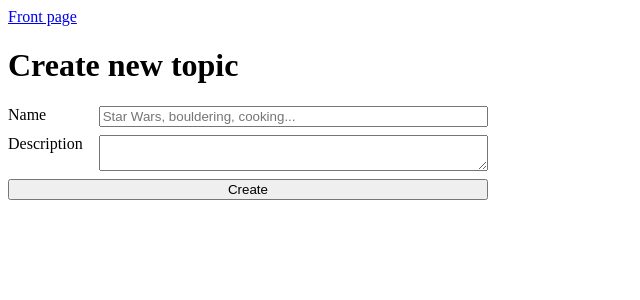
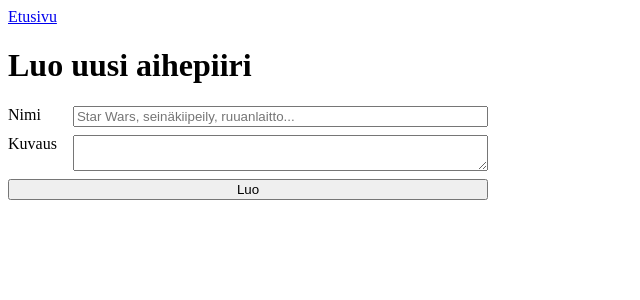
Before and after one commit to Eldemarkki/keskustelusovellus, a Flask app: page /new-topic in a window 1280 px wide. Shown: the top 300 px of the page, without its empty margins (0-640 px from the left). Run offline with Flask 3, Linux system fonts and the light colour scheme; the visitor is signed in with stand-in values (Sample User, id 1).

Commit message:
feat: translate all texts to Finnish

```diff
--- a/routes.py
+++ b/routes.py
@@ -97,17 +97,17 @@ def new_topic_post():
 
         name = request.form.get("name", "")
         if not re.match("^[a-zA-Z0-9]+(?: [a-zA-Z0-9]+)*$", name):
-            errors.append("Topic name must only have alphanumeric characters (a-z, A-Z, 0-9) and no consecutive spaces.")
+            errors.append("Aiheen nimessä tulee olla ainoastaan alfanumeerisia merkkejä (a-z, A-Z, 0-9) eikä siinä saa olla peräkkäisiä välilyöntejä.")
 
         if len(name) <= 0 or len(name) > 100:
-            errors.append("Topic name must be 1-100 characters long.")
+            errors.append("Aiheen nimeen tulee olla 1-100 merkkiä pitkä.")
 
         description = request.form.get("description", None)
         if len(description) > 500:
-            errors.append("Description must not be longer than 500 characters")
+            errors.append("Kuvaus saa olla enintään 500 merkkiä pitkä.")
 
         if topic_exists(name):
-            errors.append("A topic with this name already exists")
+            errors.append("Tämänniminen aihe on jo olemassa.")
 
         if len(errors) > 0:
             return render_template("/new_topic.html", errors=errors)
@@ -261,7 +261,7 @@ def add_participant_post(thread_id):
     new_participant = get_user_by_username(username)
 
     if new_participant is None:
-        return render_thread_page(thread_id=thread_id, error="User not found", is_participants_open=True)
+        return render_thread_page(thread_id=thread_id, error="Käyttäjää ei löytynyt", is_participants_open=True)
 
     add_access_to_private_thread(thread_id, new_participant.id)
 
--- a/templates/404.html
+++ b/templates/404.html
@@ -3,10 +3,10 @@
 <head>
     <meta charset="UTF-8">
     <meta name="viewport" content="width=device-width, initial-scale=1.0">
-    <title>Not found</title>
+    <title>Sivua ei löytynyt</title>
 </head>
 <body>
-    <h1>Not found</h1>
-    <p>The page you requested was not found.</p>
+    <h1>Sivua ei löytynyt</h1>
+    <p>Sivua, jota etsit, ei valitettavasti löytynyt.</p>
 </body>
 </html>
--- a/templates/new_topic.html
+++ b/templates/new_topic.html
@@ -4,7 +4,7 @@
 <head>
     <meta charset="UTF-8">
     <meta name="viewport" content="width=device-width, initial-scale=1.0">
-    <title>New topic</title>
+    <title>Uusi aihepiiri</title>
     <style>
         form {
             display: grid;
@@ -25,20 +25,20 @@
 </head>
 
 <body>
-    <a href="/">Front page</a>
-    <h1>Create new topic</h1>
+    <a href="/">Etusivu</a>
+    <h1>Luo uusi aihepiiri</h1>
     <form action="/new-topic" method="post">
-        <label for="name">Name</label>
+        <label for="name">Nimi</label>
         <input id="name" type="text" name="name" minlength="1" maxlength="100"
             pattern="^[a-zA-Z0-9]+(?: [a-zA-Z0-9]+)*$" required autocomplete="off"
-            placeholder="Star Wars, bouldering, cooking..." />
-        <label for="description">Description</label>
+            placeholder="Star Wars, seinäkiipeily, ruuanlaitto..." />
+        <label for="description">Kuvaus</label>
         <textarea id="description" name="description" maxlength="500"></textarea>
-        <input type="submit" value="Create" class="submit-button" />
+        <input type="submit" value="Luo" class="submit-button" />
     </form>
     {% if errors and errors|length > 0 %}
     <div>
-        <p>The topic couldn't be created due to the following errors:</p>
+        <p>Aihepiiriä ei voitu luoda seuraavien virheiden vuoksi:</p>
         <ul>
             {% for error in errors %}
             <li>{{ error }}</li>
```
Also changed, not shown: templates/index.html (+5 -5 lines), templates/new_thread.html (+6 -6 lines), templates/thread.html (+10 -10 lines), templates/topic.html (+6 -6 lines), templates/topics.html (+6 -6 lines).
